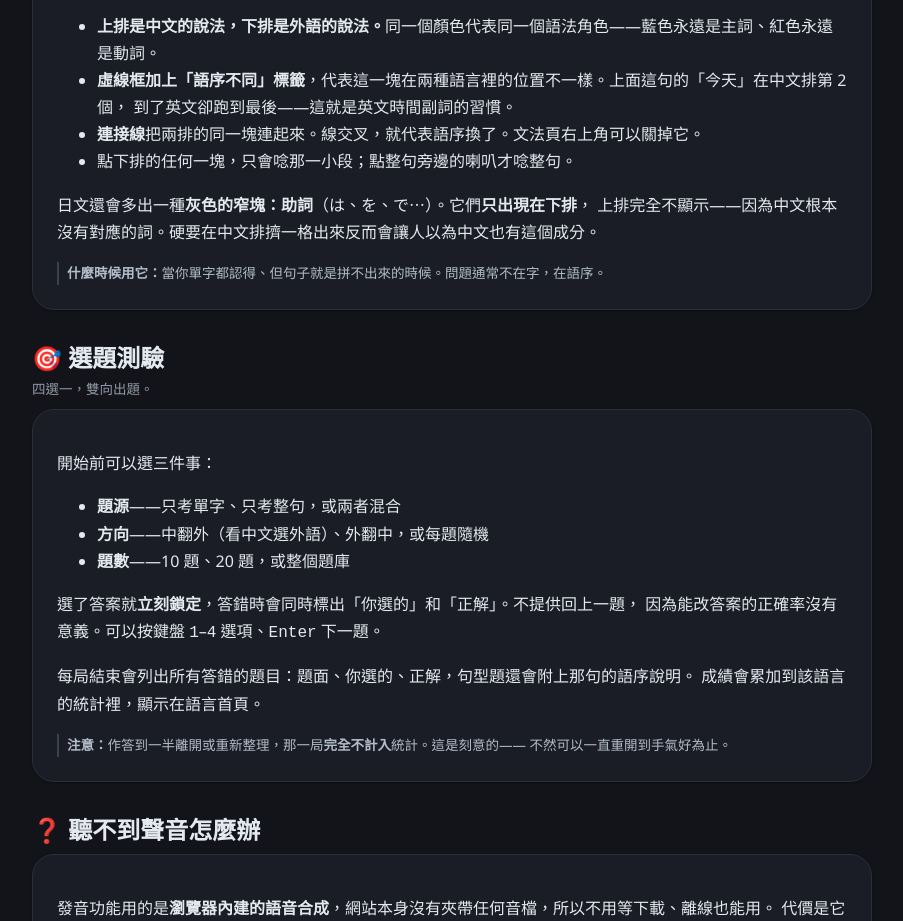
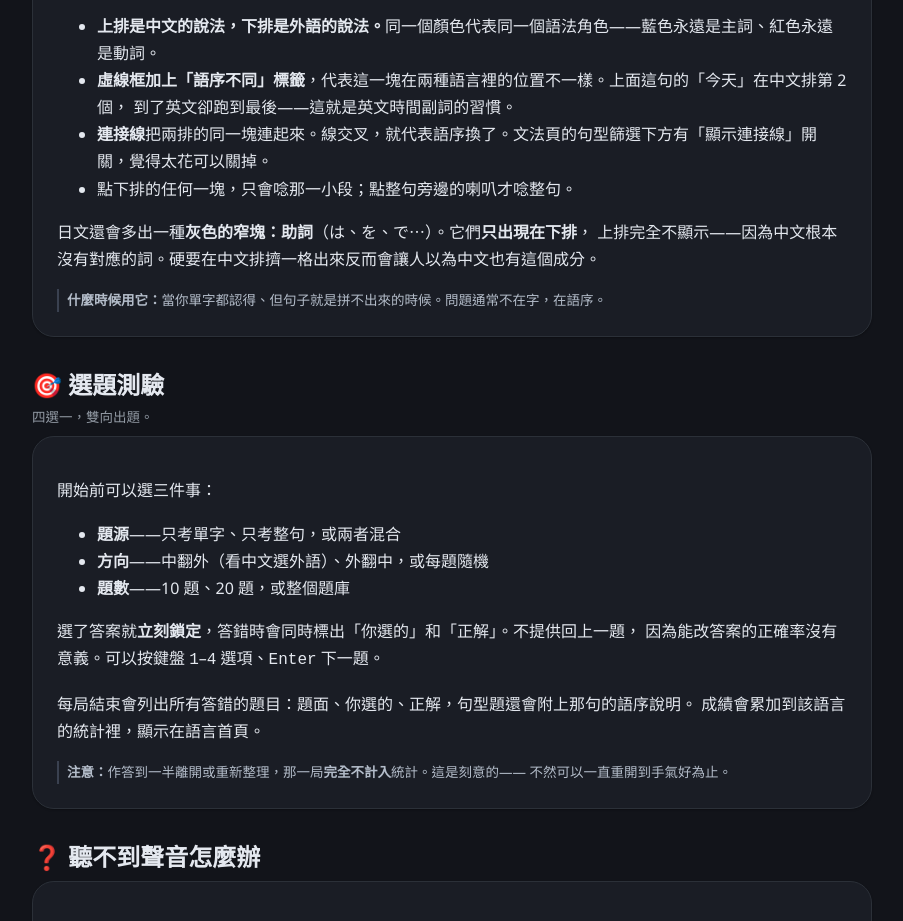
Before and after one commit to liangzhongyi-code/Language-learning, a website: page help.html in a window 1280 px wide. Shown: the part 1326-2247 px from the top of the page, without its empty margins (188-1091 px from the left). Drawn offline with Linux system fonts and the light colour scheme.

Commit message:
fix(qa): ISSUE-003 — 修正教學頁對連接線開關位置的錯誤描述
教學說開關在「右上角」，實際在句型篩選下方（left:220 於 1280px 視窗）。

```diff
--- a/help.html
+++ b/help.html
@@ -69,7 +69,7 @@
       <li><b>上排是中文的說法，下排是外語的說法。</b>同一個顏色代表同一個語法角色——藍色永遠是主詞、紅色永遠是動詞。</li>
       <li><b>虛線框加上「語序不同」標籤</b>，代表這一塊在兩種語言裡的位置不一樣。上面這句的「今天」在中文排第 2 個，
         到了英文卻跑到最後——這就是英文時間副詞的習慣。</li>
-      <li><b>連接線</b>把兩排的同一塊連起來。線交叉，就代表語序換了。文法頁右上角可以關掉它。</li>
+      <li><b>連接線</b>把兩排的同一塊連起來。線交叉，就代表語序換了。文法頁的句型篩選下方有「顯示連接線」開關，覺得太花可以關掉。</li>
       <li>點下排的任何一塊，只會唸那一小段；點整句旁邊的喇叭才唸整句。</li>
     </ul>
 
```
